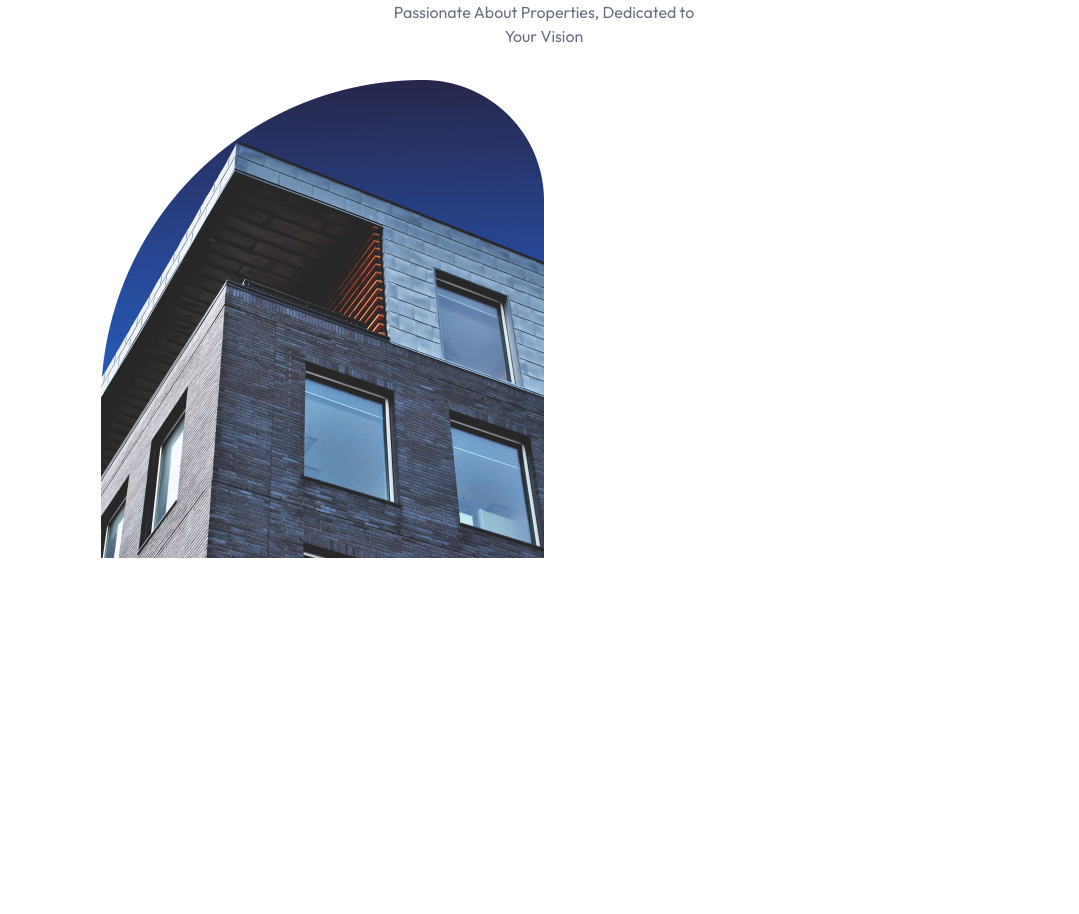
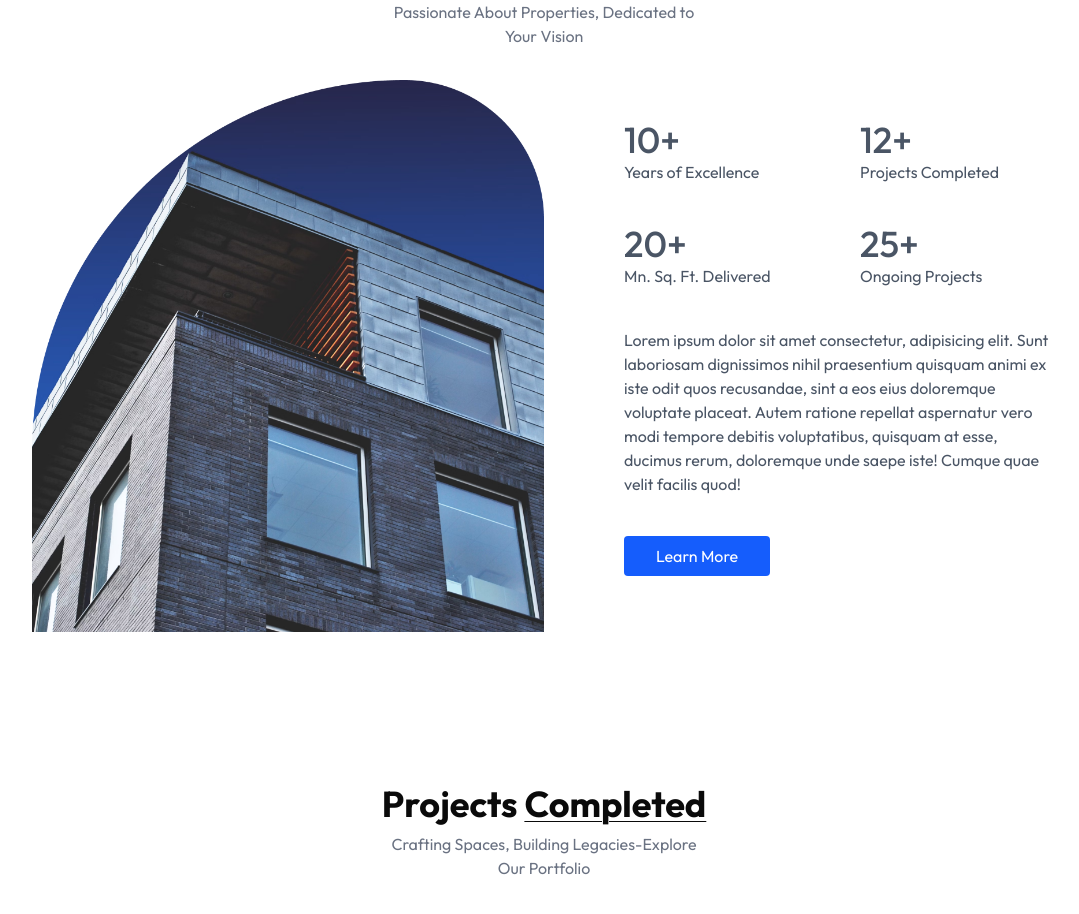
Before and after one commit to va4unsingh/Real-Estate-website, a React (Vite) app: page / in a window 1280 px wide. Shown: the part 920-1834 px from the top of the page, without its empty margins (96-1175 px from the left). Before the commit the page ends 1534 px from the top, so only its background shows below. Built offline with nearby package versions, Linux system fonts and the light colour scheme.

Commit message:
Projects Section

```diff
--- a/src/App.jsx
+++ b/src/App.jsx
@@ -2,12 +2,14 @@ import "./App.css";
 import About from "./component/About";
 
 import Header from "./component/Header";
+import Projects from "./component/Projects";
 
 function App() {
   return (
     <div className="w-full overflow-hidden">
       <Header />
       <About />
+      <Projects />
     </div>
   );
 }
--- a/src/component/About.jsx
+++ b/src/component/About.jsx
@@ -1,4 +1,3 @@
-
 import React from "react";
 import { assets } from "../assets/assets";
 
@@ -18,7 +17,40 @@ function About() {
         Passionate About Properties, Dedicated to Your Vision
       </p>
       <div className="flex flex-col md:flex-row items-center md:items-start md:gap-20">
-        <img src={assets.brand_img} className="w-full sm:w-1/2 "  alt="" />
+        <img
+          src={assets.brand_img}
+          className="w-full sm:w-1/2 max-w-lg"
+          alt=""
+        />
+        <div className="flex flex-col items-center md:items-start mt-10 text-gray-600">
+          <div className="grid grid-cols-2 gap-6 md:gap-10 w-full 2xl:pr-28">
+            <div>
+              <p className="text-4xl font-medium textgra800">10+</p>
+              <p>Years of Excellence</p>
+            </div>
+            <div>
+              <p className="text-4xl font-medium textgra800">12+</p>
+              <p>Projects Completed</p>
+            </div>
+            <div>
+              <p className="text-4xl font-medium textgra800">20+</p>
+              <p>Mn. Sq. Ft. Delivered</p>
+            </div>
+            <div>
+              <p className="text-4xl font-medium textgra800">25+</p>
+              <p>Ongoing Projects</p>
+            </div>
+          </div>
+          <p className="my-10 max-w-lg">
+            Lorem ipsum dolor sit amet consectetur, adipisicing elit. Sunt
+            laboriosam dignissimos nihil praesentium quisquam animi ex iste odit
+            quos recusandae, sint a eos eius doloremque voluptate placeat. Autem
+            ratione repellat aspernatur vero modi tempore debitis voluptatibus,
+            quisquam at esse, ducimus rerum, doloremque unde saepe iste! Cumque
+            quae velit facilis quod!
+          </p>
+          <button className="bg-blue-600 text-white px-8 py-2 rounded">Learn More</button>
+        </div>
       </div>
     </div>
   );
--- /dev/null
+++ b/src/component/Projects.jsx
@@ -0,0 +1,24 @@
+import React from "react";
+
+function Projects() {
+  return (
+    <div
+      className="container mx-auto py-4 px-6 md:px-20 lg:px-32 my-20 w-full overflow-hidden"
+      id="Projects"
+    >
+      <h1 className="text-2xl sm:text-4xl font-bold mb-2 text-center">
+        Projects{" "}
+        <span className="underline underline-offset-4 decoration-1 under">
+          {" "}
+          Completed
+        </span>
+      </h1>
+      <p className="text-center text-gray-500 mb-8 max-w-80 mx-auto">
+        Crafting Spaces, Building Legacies-Explore Our Portfolio
+      </p>
+      {/* Slider Buttons */}
+    </div>
+  );
+}
+
+export default Projects;
--- a/src/index.css
+++ b/src/index.css
@@ -4,6 +4,7 @@
 
 * {
   font-family: Outfit;
+  scroll-behavior: smooth;
 }
 
 @custom-variant dark (&:is(.dark *));
```
